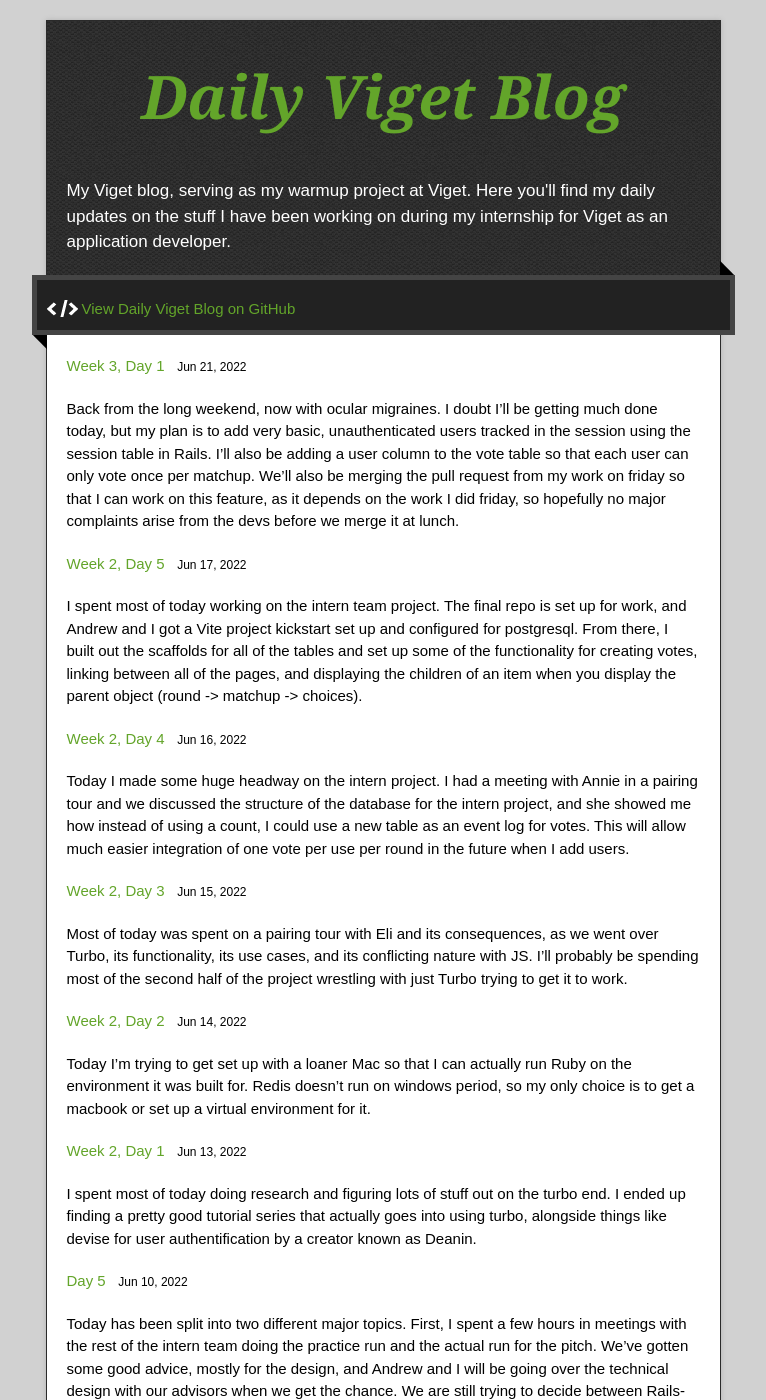
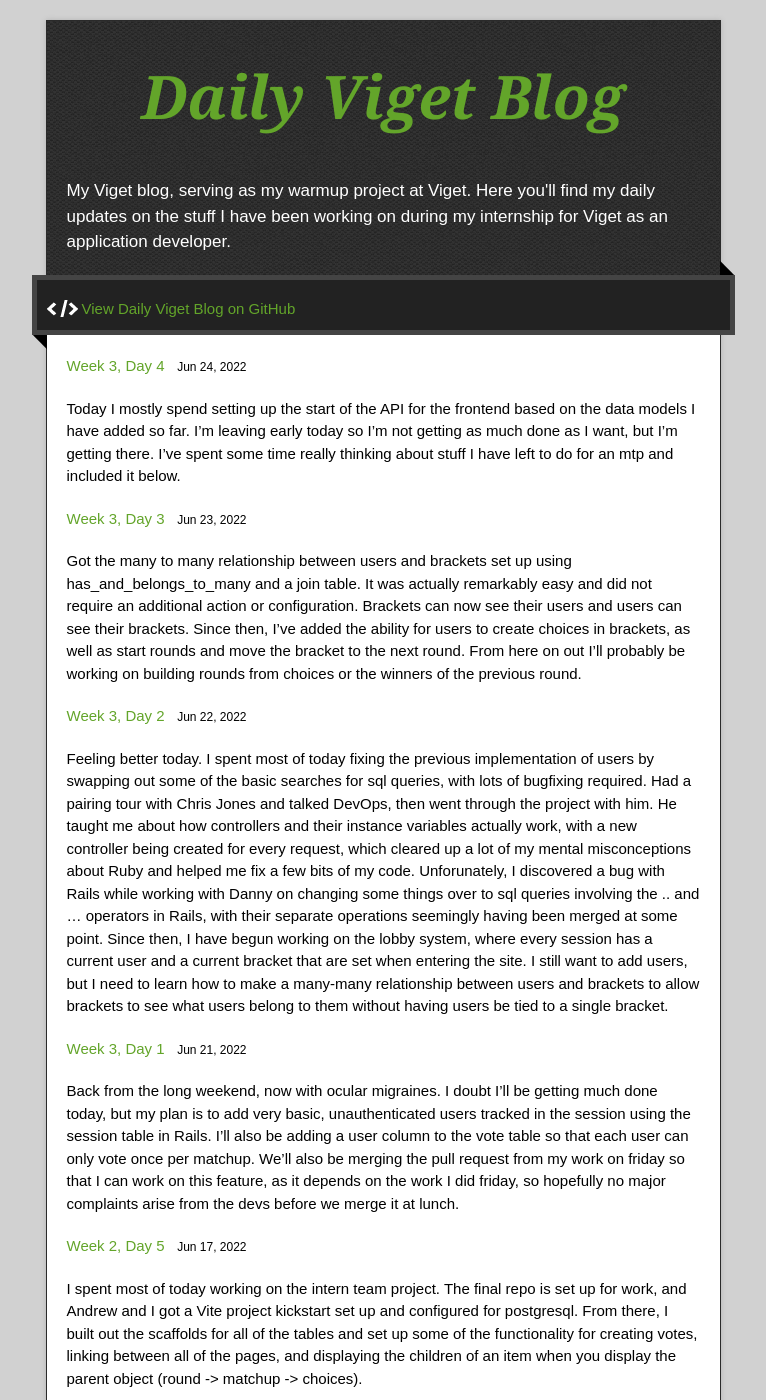
Before and after one commit to nsawyerViget/nsawyerViget, a Jekyll site: the page built from index.markdown, in a window 1280 px wide and 1400 px high. Shown: the whole window, without its empty margins (257-1023 px from the left). Built offline with Jekyll 4.4.1, drawn with Linux system fonts in a browser that asks for light colours.

Commit message:
Add posts for week 3

```diff
--- a/_posts/2022-06-21-Day-11.markdown
+++ b/_posts/2022-06-21-Day-11.markdown
@@ -8,3 +8,13 @@ categories: jekyll update
 Back from the long weekend, now with ocular migraines. I doubt I'll be getting much done today, but my plan is to add very basic, unauthenticated users tracked in the session using the session table in Rails. I'll also be adding a user column to the vote table so that each user can only vote once per matchup. We'll also be merging the pull request from my work on friday so that I can work on this feature, as it depends on the work I did friday, so hopefully no major complaints arise from the devs before we merge it at lunch.
 
 The basic scaffold was merged before lunch, and I moved on to working on the users. Turns out that Rails stores session variables in a hash called session. Attempting to create a user now checks if that user already exists based on the input name, then sets the current user in the session to either that previous user or a newly created user if the name is unique. Votes and choices now belong to users, and users can no longer cast duplicate votes on the same matchup.
+
+Tomorrow I will most likely be working on changing the routes so it starts with connecting to a bracket and then creating/setting a user before proceeding. From there, I still need to work on:
+
+1. Adding choices to a bracket (make choices belong_to brackets?),
+2. Letting users vote on those choices (a new vote table?),
+3. Cutting off the lower voted initial options to a power of 2,
+4. Assembling a list of choices from those remaining,
+5. Generating a round  and matchups from a list of choices,
+6. Generating a list of choices from the winners of a round, and
+7. Creating a many-many relationship between users and brackets so they can track how many users they are waiting on to vote
--- /dev/null
+++ b/_posts/2022-06-22-Day-12.markdown
@@ -0,0 +1,17 @@
+---
+layout: post
+title:  "Week 3, Day 2"
+date:   2022-06-22 08:00:00 -0400
+categories: jekyll update
+---
+
+Feeling better today. I spent most of today fixing the previous implementation of users by swapping out some of the basic searches for sql queries, with lots of bugfixing required. Had a pairing tour with Chris Jones and talked DevOps, then went through the project with him. He taught me about how controllers and their instance variables actually work, with a new controller being created for every request, which cleared up a lot of my mental misconceptions about Ruby and helped me fix a few bits of my code. Unforunately, I discovered a bug with Rails while working with Danny on changing some things over to sql queries involving the .. and ... operators in Rails, with their separate operations seemingly having been merged at some point. Since then, I have begun working on the lobby system, where every session has a current user and a current bracket that are set when entering the site. I still want to add users, but I need to learn how to make a many-many relationship between users and brackets to allow brackets to see what users belong to them without having users be tied to a single bracket.
+
+Stuff left to do:
+
+1. Letting users vote on those choices to create initial vote counts for seeding(a new vote table?),
+2. Cutting off the lower voted initial options to a power of 2,
+3. Assembling a list of choices from those remaining,
+4. Generating a round  and matchups from a list of choices,
+5. Generating a list of choices from the winners of a round, and
+6. Creating a many-many relationship between users and brackets so they can track how many users they are waiting on to vote
--- /dev/null
+++ b/_posts/2022-06-23-Day-13.markdown
@@ -0,0 +1,17 @@
+---
+layout: post
+title:  "Week 3, Day 3"
+date:   2022-06-23 08:00:00 -0400
+categories: jekyll update
+---
+
+Got the many to many relationship between users and brackets set up using has_and_belongs_to_many and a join table. It was actually remarkably easy and did not require an additional action or configuration. Brackets can now see their users and users can see their brackets. Since then, I've added the ability for users to create choices in brackets, as well as start rounds and move the bracket to the next round. From here on out I'll probably be working on building rounds from choices or the winners of the previous round.
+
+Stuff left to do:
+
+1. Letting users vote on those choices to create initial vote counts for seeding(a new vote table?),
+2. Cutting off the lower voted initial options to a power of 2 (make a function for the greatest power of 2 which does not exceed a given value),
+3. Assembling a list of choices from those remaining,
+4. Generating a round  and matchups from a list of choices, and
+5. Generating a list of choices from the winners of a round,
+6. Exposing lots of different parts of the bracket state in api endpoints that Andrew can access to get data about the state and put data into the database.
--- /dev/null
+++ b/_posts/2022-06-24-Day-14.markdown
@@ -0,0 +1,32 @@
+---
+layout: post
+title:  "Week 3, Day 4"
+date:   2022-06-24 08:00:00 -0400
+categories: jekyll update
+---
+
+Today I mostly spend setting up the start of the API for the frontend based on the data models I have added so far. I'm leaving early today so I'm not getting as much done as I want, but I'm getting there. I've spent some time really thinking about stuff I have left to do for an mtp and included it below.
+
+Stuff left to do:
+
+### Week 4:
+Monday: Set up initial votes for choices in a bracket.
+Tuesday: Set up building rounds from initial votes.
+ - Allow initial voting on choices
+ - Create a round
+ - Sort by initial votes
+ - Cut off the bottom ones down to a power of two
+ - Build matchups from the new ordered set
+ - Add button to build first round and stop allowing new choices
+Wednesday: Set up building rounds form winners of previous rounds
+ - Get winners from previous round and check that there is more than 1
+ - Build new round
+ - Build new matchups
+ - Add button to advance build new rounds
+Thursday: Set up heroku
+Friday: Add new API endpoints for the new functionality to create init_votes, stop initial voting, and build and advance to the next round
+
+### Week 5:
+Monday: Set up game states and add API endpoints to change states
+Tuesday: Set up exiting and blocking new users once a game has started
+Wednesday: Set up admins and restrict round and game state management actions to only the admin user of a bracket
```
